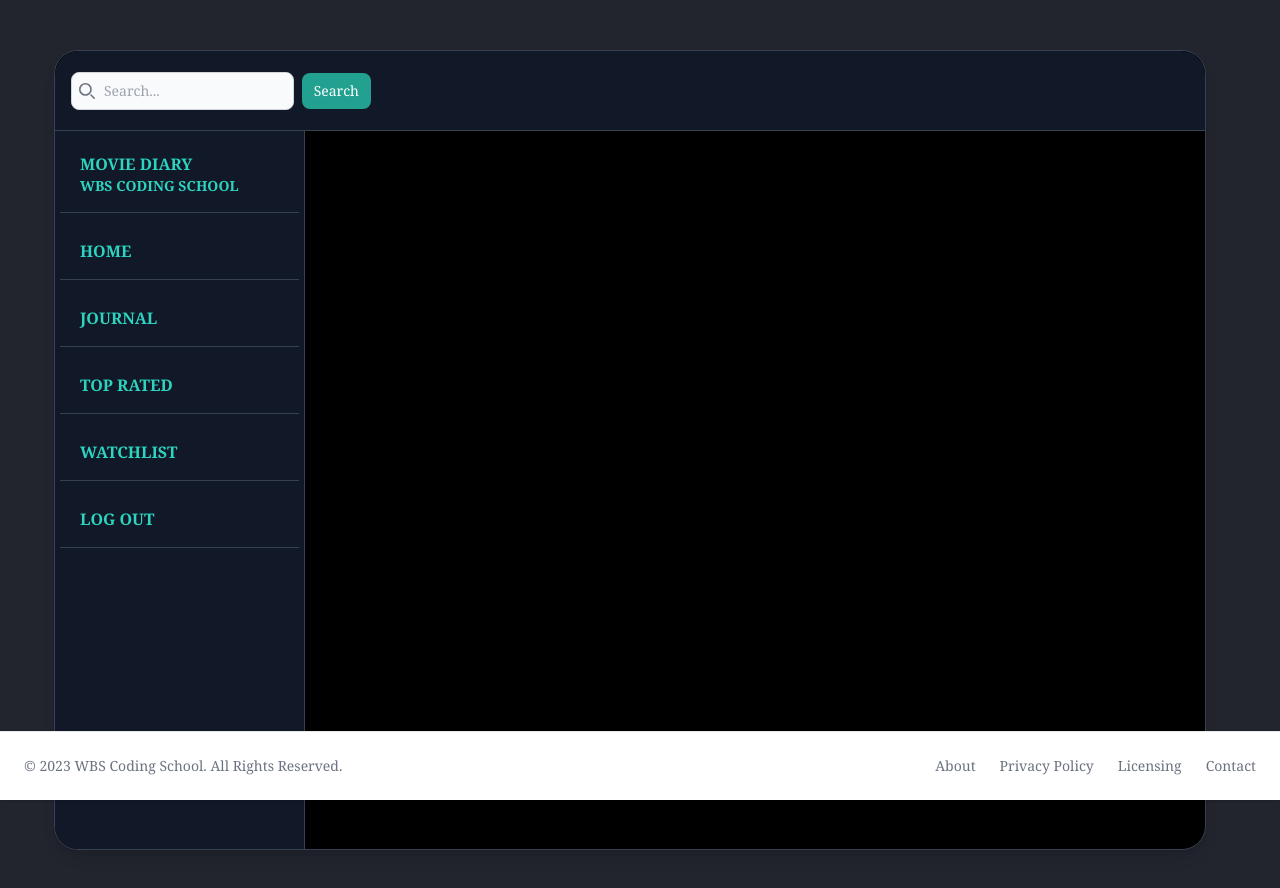
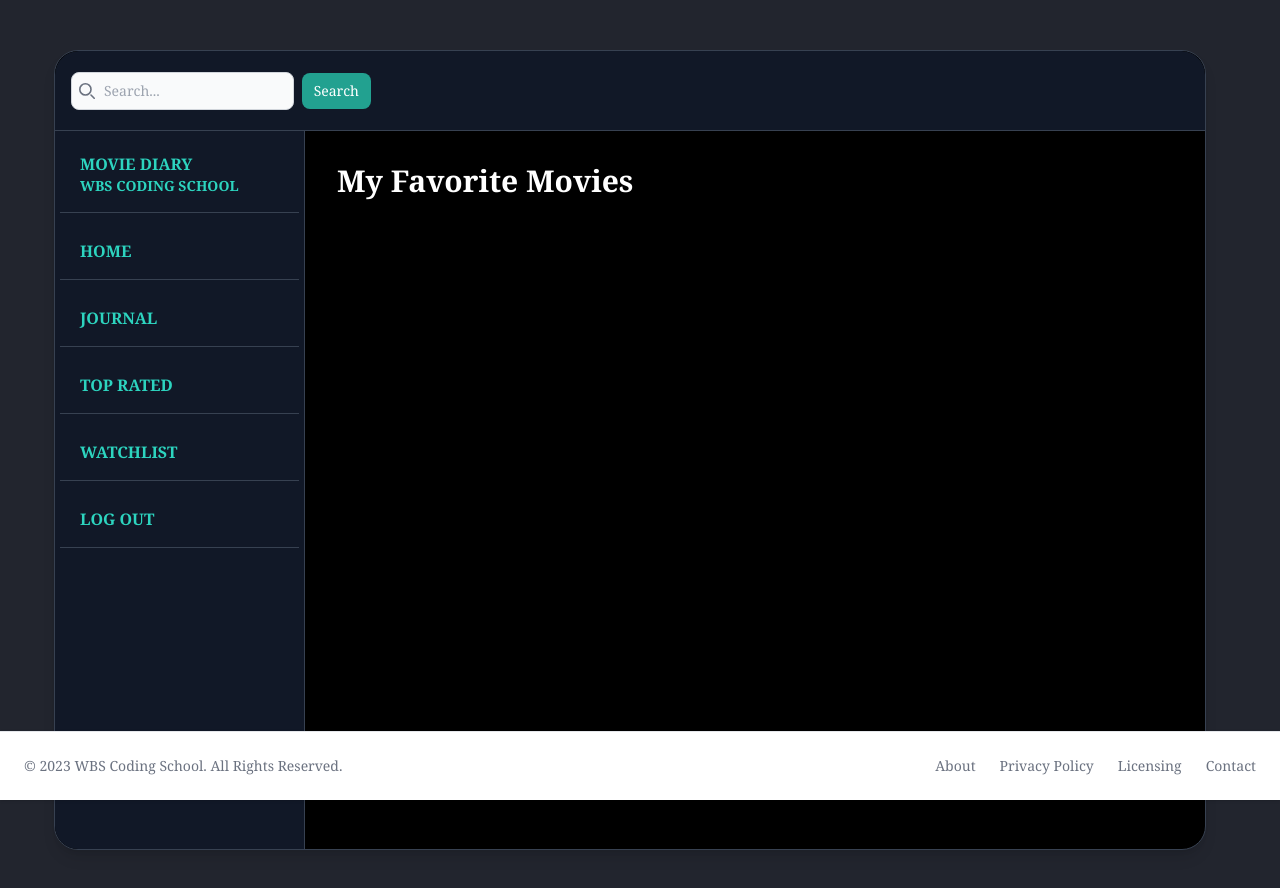
Before and after one commit to paulvonkim/movieDiary1, a plain HTML site: page journal.html in a window 1280 px wide. Drawn offline with nearby package versions, Linux system fonts and the light colour scheme.

Commit message:
unfavoriting & style updates

```diff
--- a/journal.html
+++ b/journal.html
@@ -88,7 +88,7 @@
     <main>
       <div class="container mx-auto p-8">
         <!-- Favorite Movies -->
-        <h2 class="text-3xl font-semibold mb-6">My Favorite Movies</h2>
+        <h2 class="text-3xl font-semibold text-white mb-6">My Favorite Movies</h2>
         <div
           id="favorites-list"
           class="grid grid-cols-1 sm:grid-cols-2 md:grid-cols-3 lg:grid-cols-4 gap-6"
```
